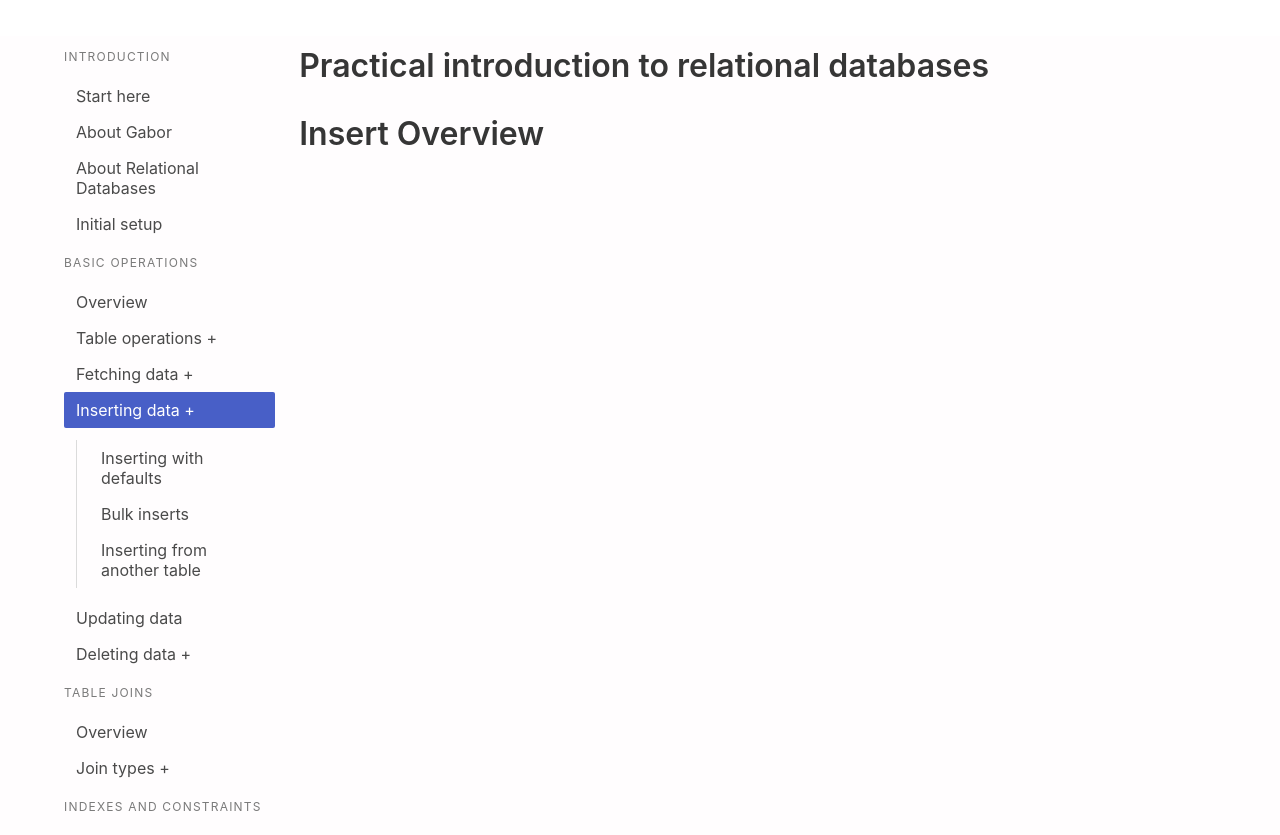
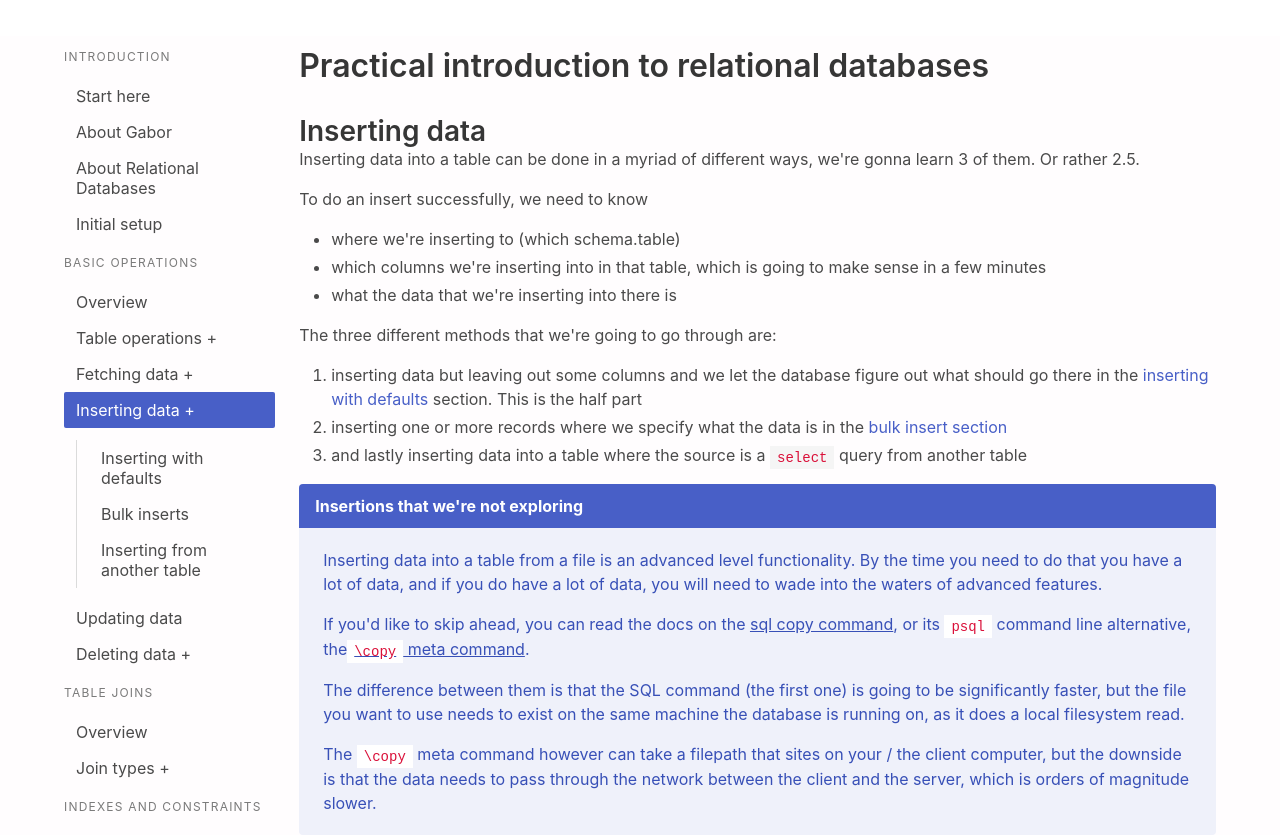
Before and after one commit to javorszky/jamstack-workshop-companion-static, a React (Vite) app: page /basic/insert in a window 1280 px wide. Shown: the top 835 px of the page. Built offline with nearby package versions, Linux system fonts and the light colour scheme.

Commit message:
Add insert overview

```diff
--- a/src/Pages/basic/insert/Overview.jsx
+++ b/src/Pages/basic/insert/Overview.jsx
@@ -1,5 +1,35 @@
+import { Link } from "react-router-dom"
+import Message from "../../../components/Message"
+
 export default function InsertOverview() {
     return (
-        <h1 className="title">Insert Overview</h1>
+        <>
+            <h2 className="subtitle">Inserting data</h2>
+
+            <p>Inserting data into a table can be done in a myriad of different ways, we're gonna learn 3 of them. Or rather 2.5.</p>
+
+            <p>To do an insert successfully, we need to know</p>
+            <ul>
+                <li>where we're inserting to (which schema.table)</li>
+                <li>which columns we're inserting into in that table, which is going to make sense in a few minutes</li>
+                <li>what the data that we're inserting into there is</li>
+            </ul>
+
+            <p>The three different methods that we're going to go through are:</p>
+            <ol>
+                <li>inserting data but leaving out some columns and we let the database figure out what should go there in the <Link to="/basic/insert/defaults">inserting with defaults</Link> section. This is the half part</li>
+                <li>inserting one or more records where we specify what the data is in the <Link to="/basic/insert/bulk">bulk insert section</Link></li>
+                <li>and lastly inserting data into a table where the source is a <code>select</code> query from another table</li>
+            </ol>
+
+            <Message type="is-link" header="Insertions that we're not exploring">
+                <p>Inserting data into a table from a file is an advanced level functionality. By the time you need to do that you have a lot of data, and if you do have a lot of data, you will need to wade into the waters of advanced features.</p>
+                <p>If you'd like to skip ahead, you can read the docs on the <a href="https://www.postgresql.org/docs/13/sql-copy.html">sql copy command</a>, or its <code>psql</code> command line alternative, the<a href="https://www.postgresql.org/docs/13/app-psql.html#APP-PSQL-META-COMMANDS-COPY"><code>\copy</code> meta command</a>.</p>
+
+                <p>The difference between them is that the SQL command (the first one) is going to be significantly faster, but the file you want to use needs to exist on the same machine the database is running on, as it does a local filesystem read.</p>
+                <p>The <code>\copy</code> meta command however can take a filepath that sites on your / the client computer, but the downside is that the data needs to pass through the network between the client and the server, which is orders of magnitude slower.</p>
+            </Message>
+        </>
+
     )
 }
--- a/src/Pages/basic/select/FetchRename.jsx
+++ b/src/Pages/basic/select/FetchRename.jsx
@@ -163,6 +163,5 @@ export default function FetchRename() {
 
             <p>If you're okay with everything, let's more on to <Link to="/basic/select/where">restricting the result set with a <code>where</code> clause</Link>.</p>
         </>
-
     )
 }
--- a/src/Pages/basic/select/OrderByLimitOffset.jsx
+++ b/src/Pages/basic/select/OrderByLimitOffset.jsx
@@ -11,7 +11,6 @@ const OrderBy = () => {
             <Message type="is-link" header="Having, group by, and other aggregate functions">
                 <p></p>
             </Message>
-
 
             <h3>Limit and offset</h3>
 
```
